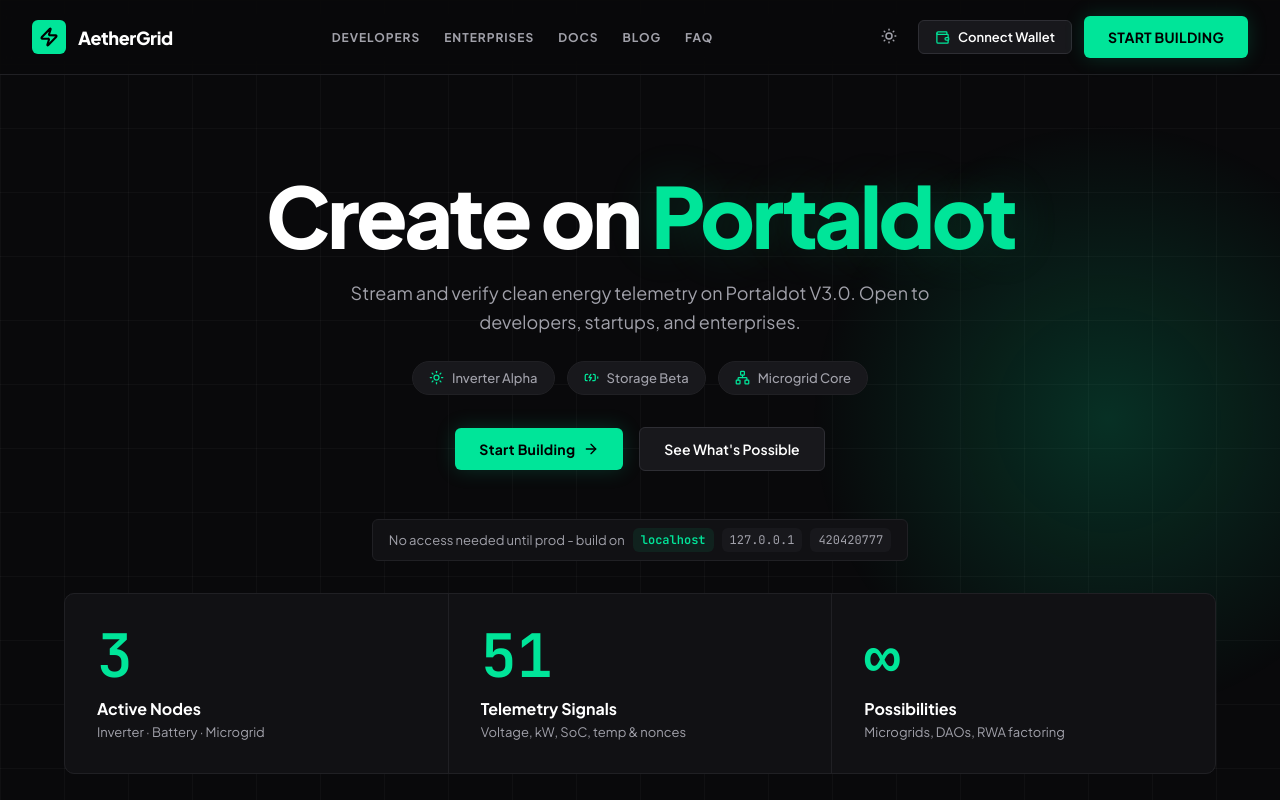
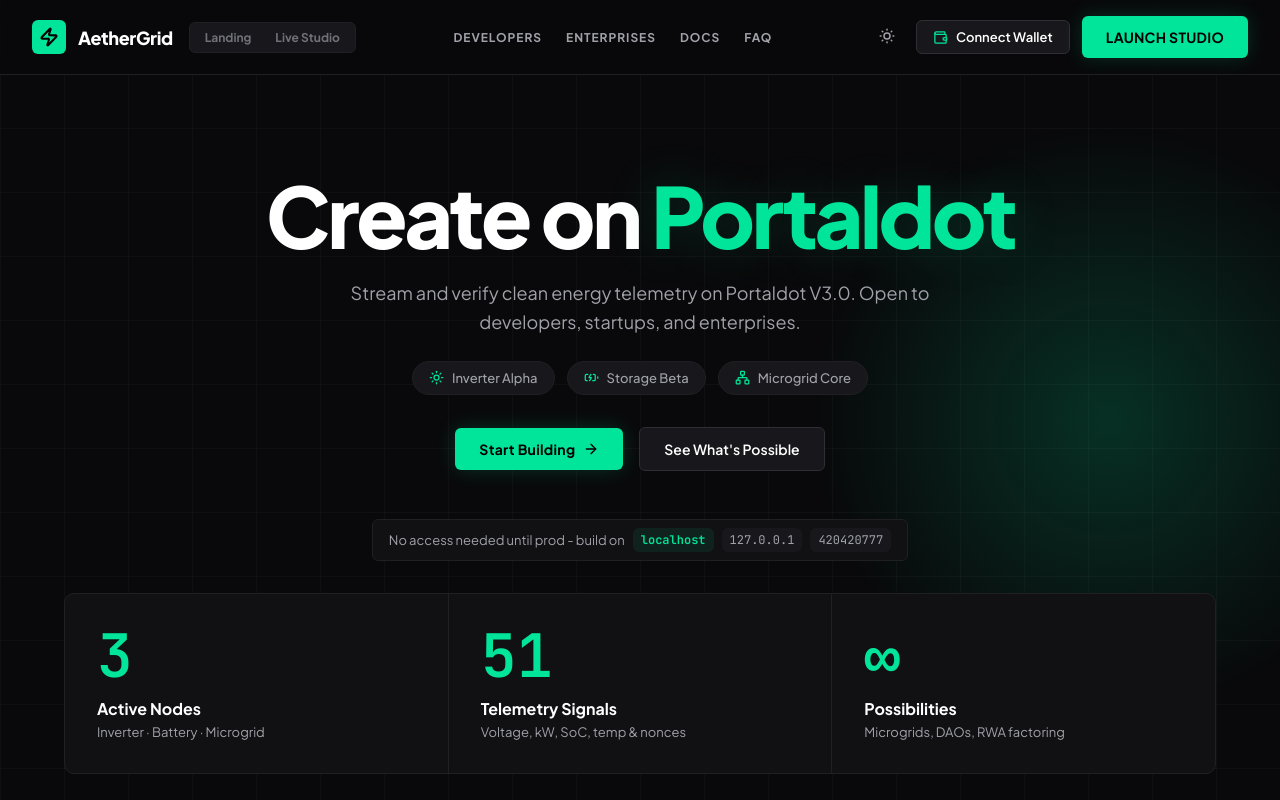
Before and after one commit to FlemingJohn/aethergrid, a React (Vite) app in the folder frontend/: page / in a window 1280 px wide. Shown: the top 800 px of the page. Built offline with nearby package versions, Linux system fonts and the light colour scheme.

Commit message:
feat: update navigation bar with view switcher

```diff
--- a/frontend/src/components/NavigationBar.tsx
+++ b/frontend/src/components/NavigationBar.tsx
@@ -1,8 +1,11 @@
 import { Zap, SunMedium } from "lucide-react";
 import { PrimaryButton } from "./PrimaryButton";
 import { WalletButton } from "./WalletButton";
+import { ViewSwitcher } from "./ViewSwitcher";
 
 interface NavigationBarProperties {
+  activeView: "landing" | "studio";
+  onChangeView: (view: "landing" | "studio") => void;
   onStartBuilding: () => void;
   isStreaming: boolean;
   accountAddress: string;
@@ -12,6 +15,8 @@ interface NavigationBarProperties {
 }
 
 export function NavigationBar({
+  activeView,
+  onChangeView,
   onStartBuilding,
   isStreaming,
   accountAddress,
@@ -34,6 +39,7 @@ export function NavigationBar({
         zIndex: 50
       }}
     >
+      <div style={{ display: "flex", alignItems: "center", gap: "var(--space-four)" }}>
         <div style={{ display: "flex", alignItems: "center", gap: "var(--space-three)" }}>
           <div
             style={{
@@ -54,6 +60,9 @@ export function NavigationBar({
           </span>
         </div>
 
+        <ViewSwitcher activeView={activeView} onChangeView={onChangeView} />
+      </div>
+
       <nav style={{ display: "flex", alignItems: "center", gap: "var(--space-six)" }}>
         <a href="#developers" style={{ fontSize: "0.75rem", fontWeight: 700, letterSpacing: "0.08em", color: "var(--colour-text-secondary)" }}>
           DEVELOPERS
@@ -63,9 +72,6 @@ export function NavigationBar({
         </a>
         <a href="#docs" style={{ fontSize: "0.75rem", fontWeight: 700, letterSpacing: "0.08em", color: "var(--colour-text-secondary)" }}>
           DOCS
-        </a>
-        <a href="#blog" style={{ fontSize: "0.75rem", fontWeight: 700, letterSpacing: "0.08em", color: "var(--colour-text-secondary)" }}>
-          BLOG
         </a>
         <a href="#faq" style={{ fontSize: "0.75rem", fontWeight: 700, letterSpacing: "0.08em", color: "var(--colour-text-secondary)" }}>
           FAQ
@@ -91,7 +97,7 @@ export function NavigationBar({
           onConnect={onConnectWallet}
         />
         <PrimaryButton onClick={onStartBuilding}>
-          {isStreaming ? "START BUILDING" : "RESUME STREAM"}
+          {activeView === "studio" ? (isStreaming ? "PAUSE FLEET" : "RESUME FLEET") : "LAUNCH STUDIO"}
         </PrimaryButton>
       </div>
     </header>
```
Lines whose indentation alone changed are shown as unchanged.
